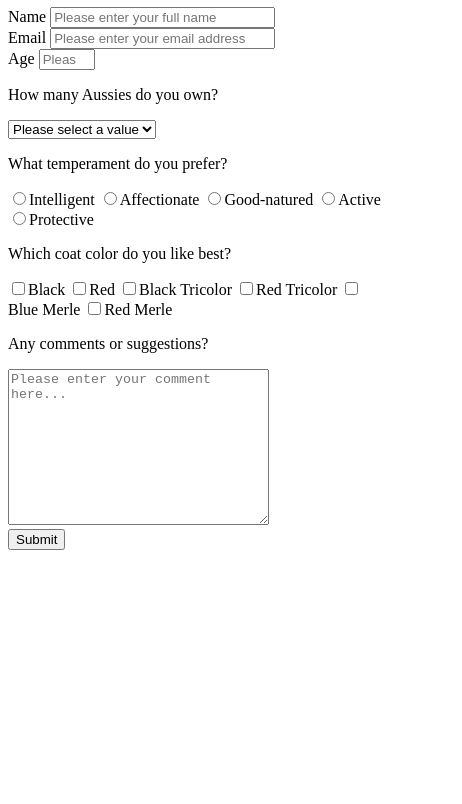
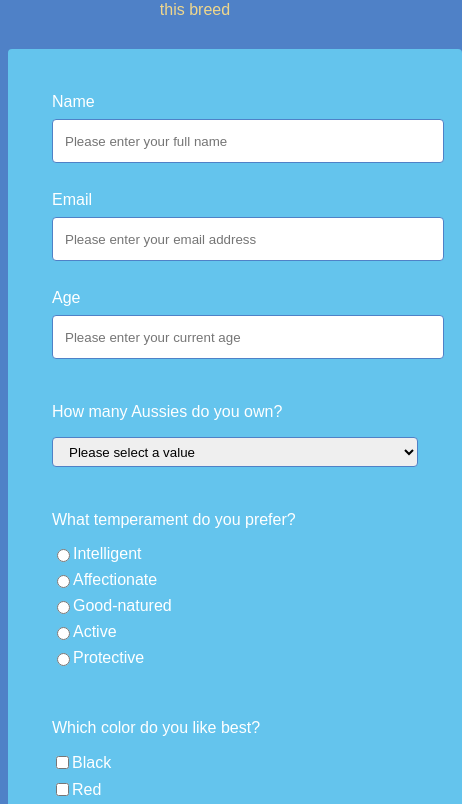
Before and after one commit to MonWas/survey-form, a plain HTML site: page index.html in a window 390 px wide. Shown: the part 162-966 px from the top of the page, 462 px wide, since content can reach past the window. Before the commit the page ends 844 px from the top, so only its background shows below. Drawn offline with Linux system fonts and the light colour scheme.

Commit message:
added css for styling and responsiveness

```diff
--- a/index.html
+++ b/index.html
@@ -115,7 +115,7 @@
           </label>
         </div>
         <div class="form-group">
-          <p>Which coat color do you like best?</p>
+          <p>Which color do you like best?</p>
           <label for="color">
             <input
               type="checkbox"
--- a/src/styles.css
+++ b/src/styles.css
@@ -0,0 +1,78 @@
+body {
+  background: #4f81c7;
+  color: #f0d78c;
+  font-family: Arial, Times New Roman;
+}
+
+form {
+  background: #64c4ed;
+  border-radius: 4px;
+  color: #fff;
+  margin: 0 auto;
+  padding: 40px;
+  width: 100%;
+}
+
+label {
+  display: flex;
+  align-items: center;
+  margin-bottom: 8px;
+}
+
+.container {
+  margin: 50px auto 0 auto;
+  width: 100%;
+}
+
+.header {
+  margin-bottom: 30px;
+  padding: 0 10px;
+  text-align: center;
+}
+
+.form-group {
+  margin: 0 auto 20px auto;
+  padding: 4px;
+}
+
+.form-control {
+  border: 1px solid #4f81c7;
+  border-radius: 4px;
+  height: 30px;
+  padding: 6px 12px;
+  width: 100%;
+}
+
+.input-textarea {
+  border-radius: 4px;
+  min-height: 120px;
+  padding: 10px;
+  width: 100%;
+}
+
+.submit-button {
+  background: #4f81c7;
+  border: 2px solid #f0d78c;
+  border-radius: 4px;
+  color: #f0d78c;
+  padding: 15px 30px;
+}
+
+.submit-button:hover {
+  background: #f0d78c;
+  border: 1px solid #4f81c7;
+  color: #4f81c7;
+  transition: all 0.3s ease-in-out;
+}
+
+@media (min-width: 768px) {
+  .container {
+    max-width: 720px;
+  }
+}
+
+@media (min-width: 576px) {
+  .container {
+    max-width: 540px;
+  }
+}
```
